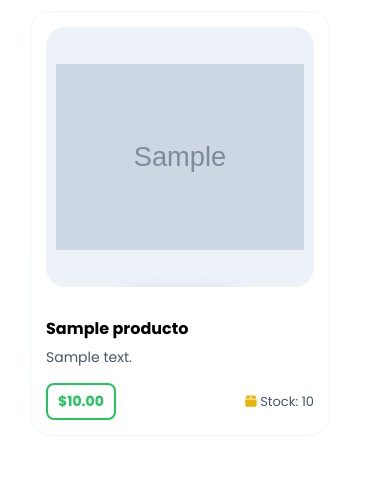
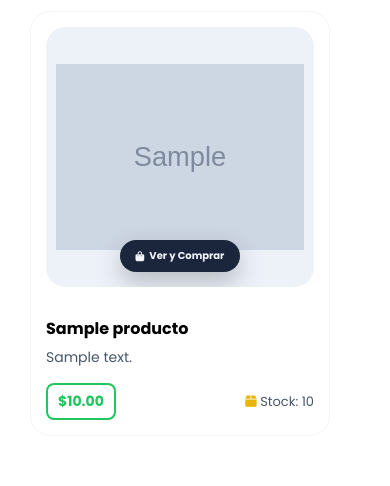
Before and after one commit to huertavicky607-sudo/Proyecto-Final-Flask, a Flask app: page / in a window 390 px wide. Shown: the part 278-764 px from the top of the page. Run offline with Flask 3, Linux system fonts and the light colour scheme; tables that the repository leaves empty hold one stand-in row (values such as "Sample post"); grey boxes marked "Sample" are stand-in pictures; data that the repository does not hold is empty.

Commit message:
Update starwish.css

```diff
--- a/Mi_Proyecto/static/starwish.css
+++ b/Mi_Proyecto/static/starwish.css
@@ -1250,4 +1250,11 @@ display: none;
     .container-review{
         max-width: 100%;
     }
+
+    /* Agregalo aquí */
+    @media (hover: none), (pointer: coarse) {
+        .card-producto-relacionado .image-product .button-group {
+            translate: 0 !important;
+        }
+    }
 }
```
